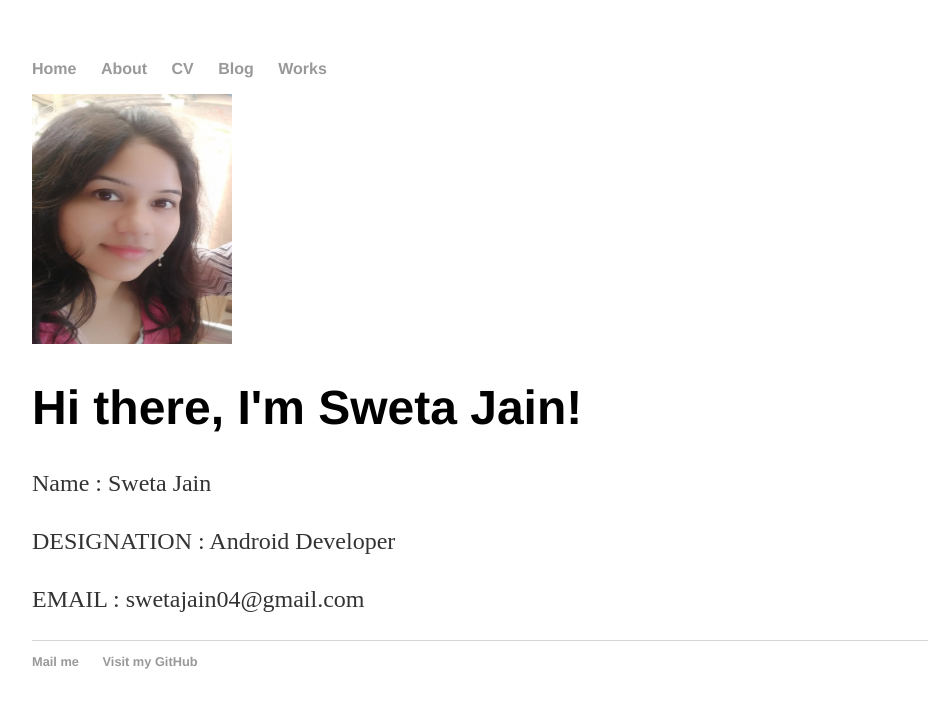
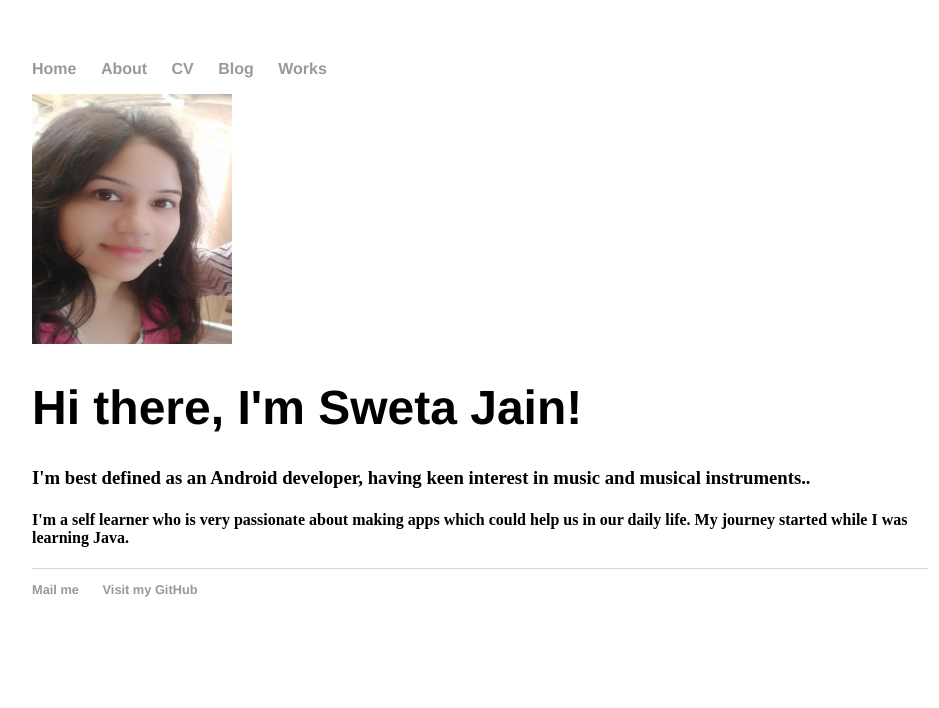
Before and after one commit to SwetaTheBest/swetathebest.github.io, a Jekyll site: the page built from about/index.html, in a window 1280 px wide. Shown: the top 708 px of the page, without its empty margins (160-1099 px from the left). Built offline with Jekyll 4.4.1, drawn with Linux system fonts in a browser that asks for light colours.

Commit message:
Update index.html

```diff
--- a/about/index.html
+++ b/about/index.html
@@ -5,7 +5,7 @@ title: Sweta Jain
 <div class="blurb">
 	<image src = "https://swetathebest.github.io/images/swetaSmall.jpg" width="200" height="250">
 	<h1>Hi there, I'm Sweta Jain!</h1>
-	<p>Name : Sweta Jain </p>
-  <p>DESIGNATION : Android Developer</p>
-  <p>EMAIL : swetajain04@gmail.com </p>
+	<h3>I'm best defined as an Android developer, having keen interest in music and musical instruments..</h3>
+		<h4>I'm a self learner who is very passionate about making apps which could help us in our daily life. My journey started while I was learning Java.</h4>
+
 </div><!-- /.blurb -->
```
